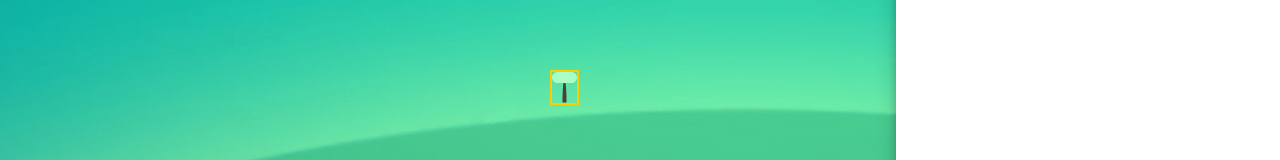
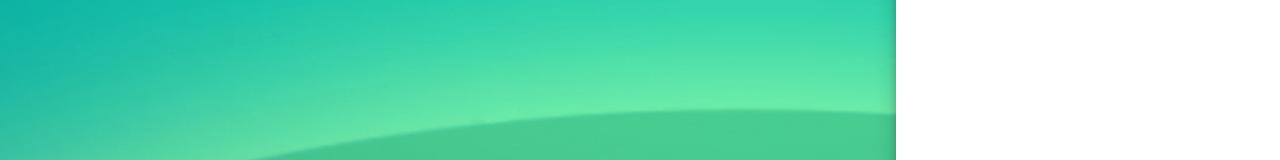
Before and after one commit to No-Code-No-Life-in-EL/Forest, a React (Create React App) app: page / in a window 1280 px wide. Shown: the part 430-590 px from the top of the page. Built offline with nearby package versions, Linux system fonts and the light colour scheme.

Commit message:
Update plant logic

```diff
--- a/src/App.tsx
+++ b/src/App.tsx
@@ -4,22 +4,77 @@ import './css/App.css'
 import Tree from './assets/little-tree.svg'
 import Background from './assets/background.jpg'
 
+interface Item {
+    type: 'tree'
+    x: number
+    y: number
+    author: string
+    comment: string
+}
+
+const itemMap = { 'tree': Tree }
+
 function App() {
     const clientWidth = document.documentElement.clientWidth
     const clientHeight = document.documentElement.clientHeight
 
-    const [imgPos, setImgPos] = useState({x: 550, y: 500})
+    // Cloud data
+    const [data, setData] = useState([
+        {
+            type: 'tree',
+            x: 200,
+            y: 800,
+            author: 'OrangeX4',
+            comment: 'Hello World!'
+        },
+        {
+            type: 'tree',
+            x: 250,
+            y: 800,
+            author: 'OrangeX4',
+            comment: 'Hello Forest!'
+        }
+    ] as Item[])
+    // Native data
+    const [nativeItem, setNativeItem] = useState(null as Item | null)
+
+    function handleGameClick(e: React.MouseEvent<HTMLDivElement, MouseEvent>) {
+        if (nativeItem) {
+            setNativeItem({ ...nativeItem, x: e.nativeEvent.offsetX, y: e.nativeEvent.offsetY })
+        }
+    }
 
     return (
         <div className="App">
-
-            <div onClick={(e) => { setImgPos({x: e.nativeEvent.offsetX, y: e.nativeEvent.offsetY}) }} className={clientHeight > clientWidth ? "game-top" : "game-left"}>
-                <img src={Tree} alt='Tree' onClick={(e) => { e.stopPropagation() }} style={{
-                    marginTop: imgPos.y,
-                    marginLeft: imgPos.x,
-                    position: 'absolute',
-                    border: '2px solid #FC0',
-                }} />
+            <div onClick={handleGameClick} className={clientHeight > clientWidth ? "game-top" : "game-left"}>
+                {
+                    data.map((item, index) =>
+                        <img src={itemMap[item.type]}
+                            alt={item.author + '\'s ' + item.type}
+                            onClick={(e) => {
+                                alert(index + ' ' + item.author + ' say: "' + item.comment + '"')
+                                e.stopPropagation()
+                            }}
+                            style={{
+                                marginTop: item.y,
+                                marginLeft: item.x,
+                                position: 'absolute'
+                            }} />
+                    )
+                }
+                {
+                    nativeItem ?
+                        <img src={itemMap[nativeItem.type]}
+                            alt={nativeItem.author + '\'s ' + nativeItem.type}
+                            onClick={(e) => { e.stopPropagation() }}
+                            style={{
+                                marginTop: nativeItem.y,
+                                marginLeft: nativeItem.x,
+                                position: 'absolute',
+                                border: '2px solid #FC0'
+                            }} />
+                        : null
+                }
                 <img src={Background} alt='background' />
             </div>
 
--- a/src/css/App.css
+++ b/src/css/App.css
@@ -64,7 +64,7 @@
  高宽分别对应横竖滚动条的尺寸*/
 ::-webkit-scrollbar {
     width: 6px;
-    height: 6px;
+    height: 12px;
     background-color: #F5F5F5;
 }
 
```
Also changed, not shown: src/components/Svg.tsx (deleted, +0 -29 lines).
